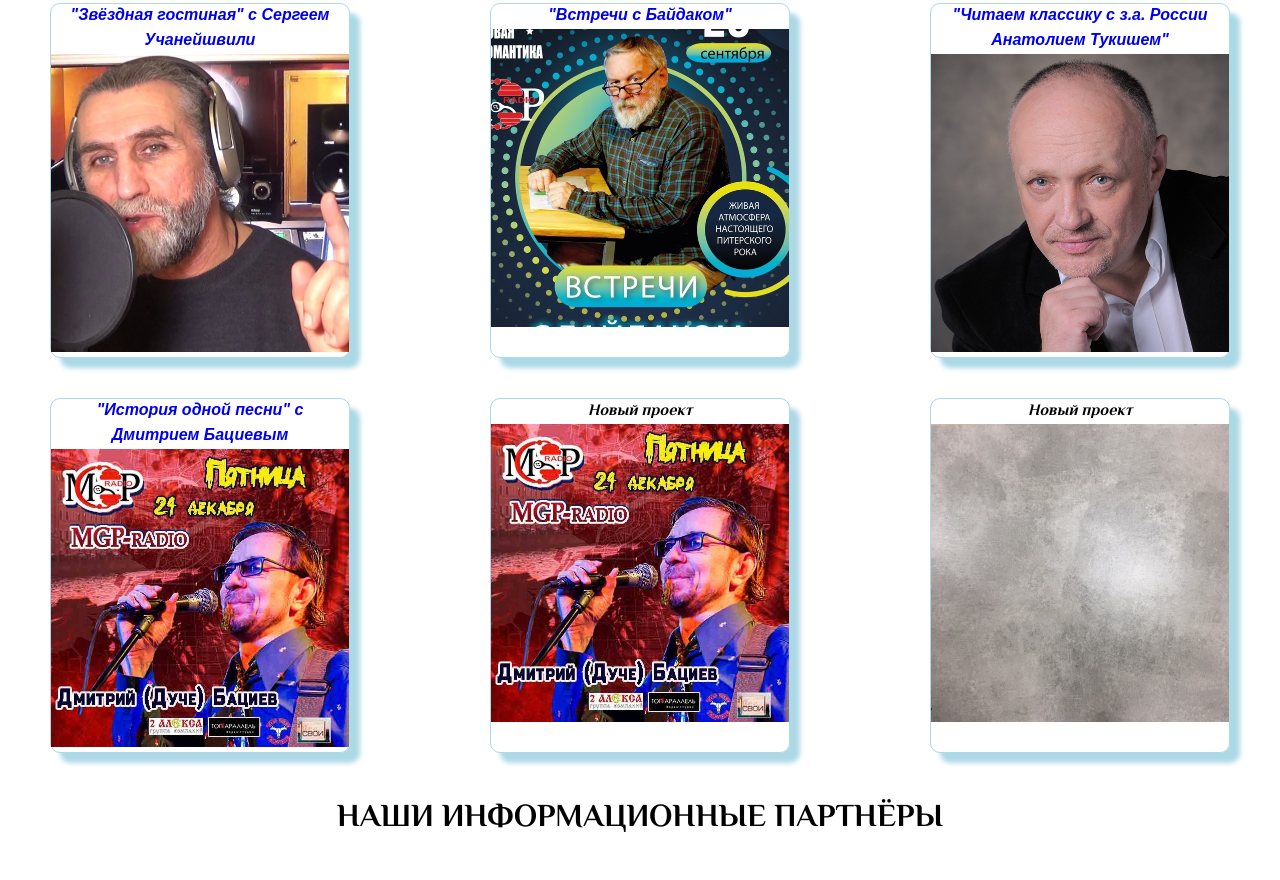
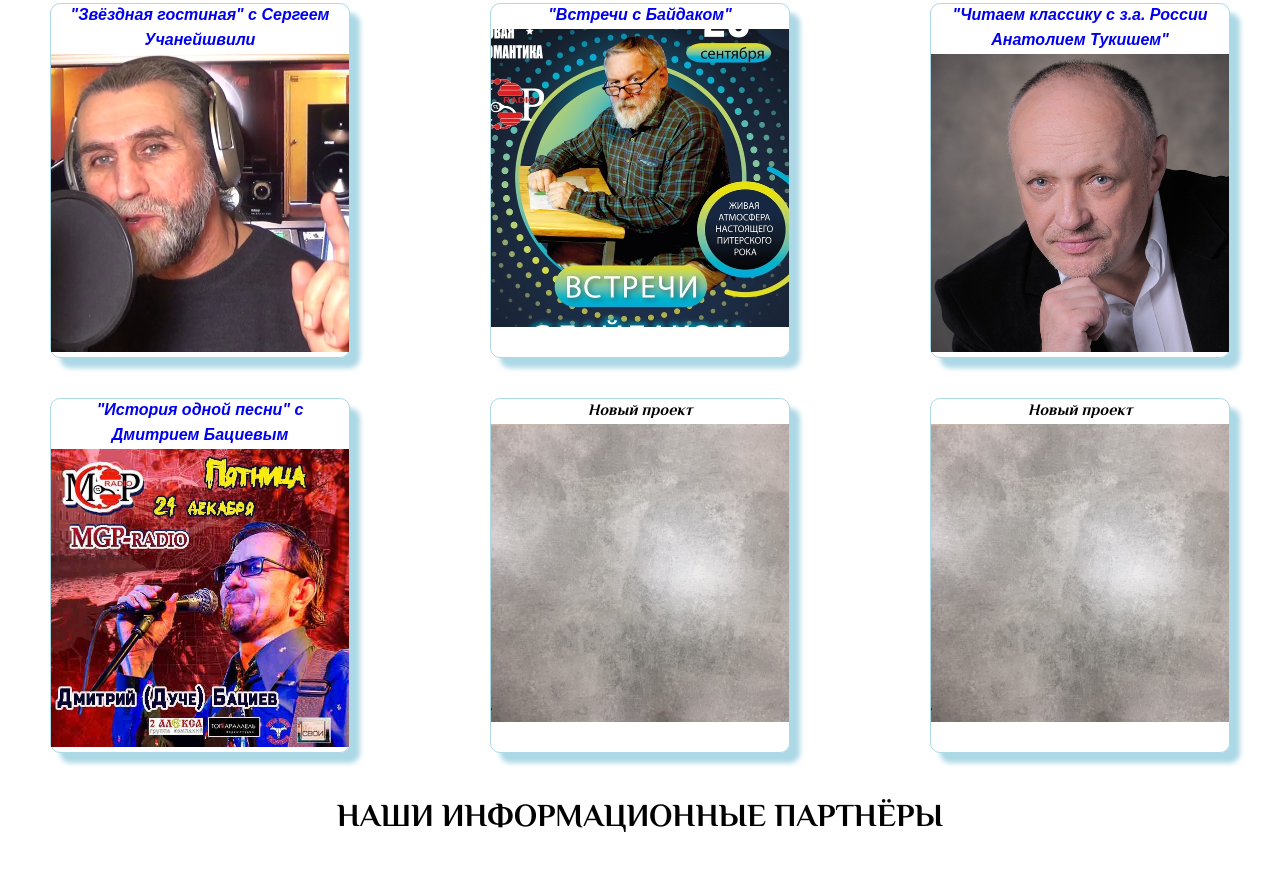
Before and after one commit to mgpradio/MGP-radio, a plain HTML site: page index.html in a window 1280 px wide. Shown: the part 318-1198 px from the top of the page. Drawn offline with Linux system fonts and the light colour scheme; a web font is replaced by a local one.

Commit message:
Update index.html

```diff
--- a/index.html
+++ b/index.html
@@ -71,7 +71,7 @@
 
       <div class="project5">
         <h3>Новый проект</h3>
-        <img src="images/project4.jpg" alt="Новый проект">
+        <img src="images/project5.jpg" alt="Новый проект">
 
 
       </div>
```
